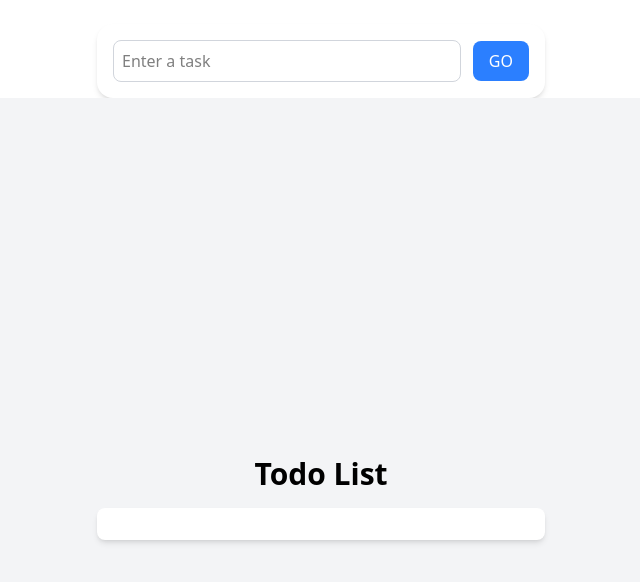
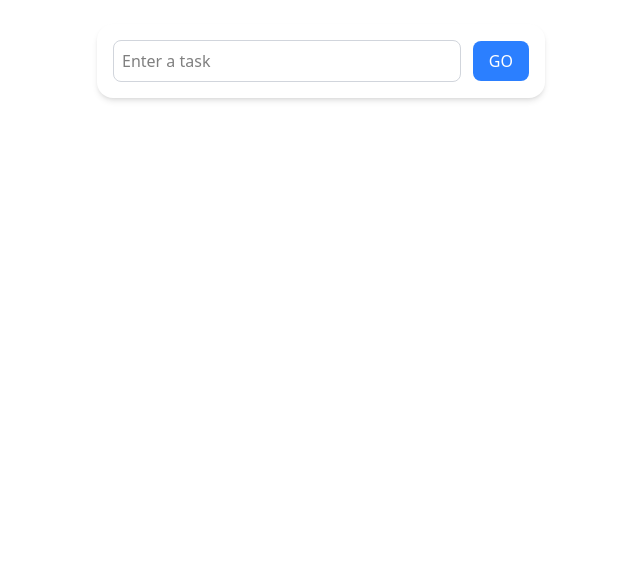
Before and after one commit to MogesBekele/typescript-tutor, a React (Vite) app in the folder typescript/: page / in a window 1280 px wide. Shown: the top 582 px of the page, without its empty margins (319-959 px from the left). Built offline with nearby package versions, Linux system fonts and the light colour scheme.

Commit message:
on progress

```diff
--- a/typescript/src/App.tsx
+++ b/typescript/src/App.tsx
@@ -11,18 +11,6 @@ const App: React.FC = () => {
   return (
     <div>
       <InputField todo={todo} setTodo={setTodo} />
-      <div className="flex flex-col items-center justify-center min-h-screen bg-gray-100">
-        <h1 className="text-3xl font-bold mb-4">Todo List</h1>
-        <div className="bg-white p-4 rounded-lg shadow-md w-full max-w-md">
-          <ul className="list-disc pl-5">
-            {todos.map((todo) => (
-              <li key={todo.id} className="mb-2">
-                {todo.todo}
-              </li>
-            ))}
-          </ul>
-        </div>
-      </div>
     </div>
   );
 };
```
